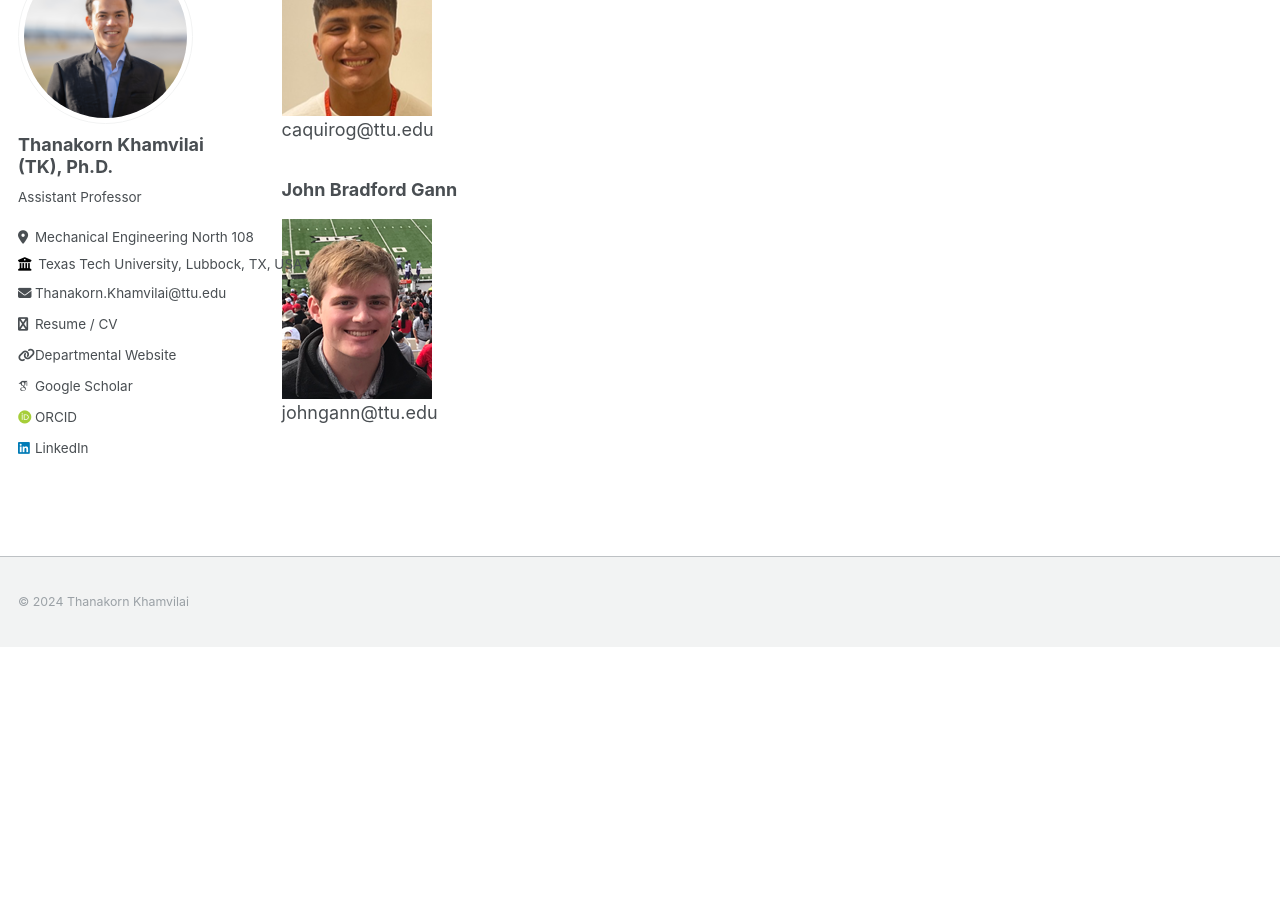
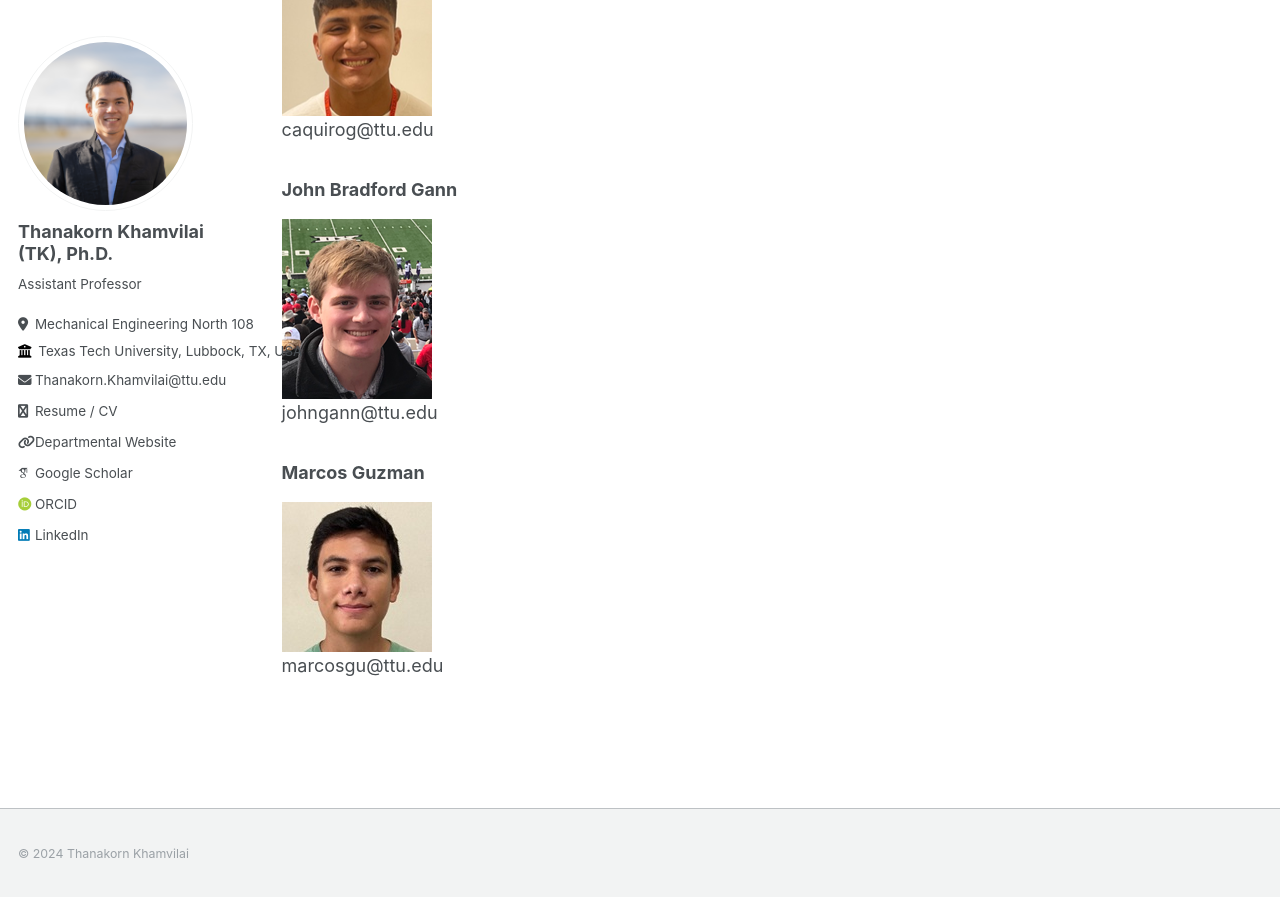
Before and after one commit to tkhamvilai/tkhamvilai.github.io, a Jekyll site: the page built from _pages/group.md, in a window 1280 px wide and 900 px high, scrolled down 1169 px. Shown: the top 897 px of the window. Built offline with Jekyll 4.4.1, drawn with Linux system fonts in a browser that asks for light colours; some web fonts are replaced; before the commit the page ends 1816 px from its top, so only the background shows below that.

Commit message:
add Marcos Guzman

```diff
--- a/_pages/group.md
+++ b/_pages/group.md
@@ -29,3 +29,8 @@ caquirog@ttu.edu
 
 ![JohnBradfordGann](/images/JohnBradfordGann.png#left "JohnBradfordGann")\
 johngann@ttu.edu
+
+### Marcos Guzman
+
+![MarcosGuzman](/images/MarcosGuzman.png#left "MarcosGuzman")\
+marcosgu@ttu.edu
```
Also changed, not shown: images/MarcosGuzman.png (added).
